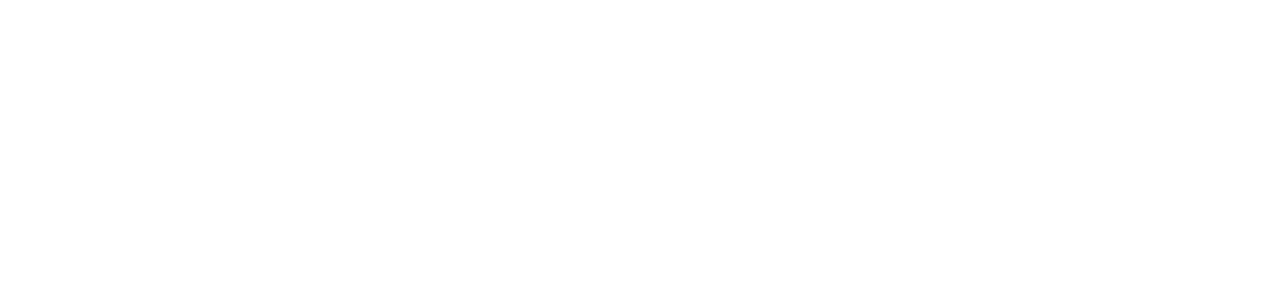
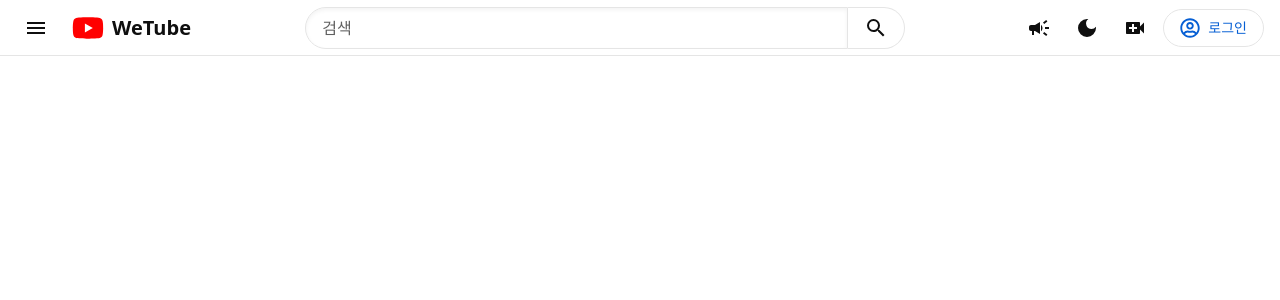
Before and after one commit to yerinchoi312-arch/lecture-wetube-frontend, a React (Vite) app: page / in a window 1280 px wide. Shown: the top 300 px of the page. Built offline with nearby package versions, Linux system fonts and the light colour scheme.

Commit message:
header 디자인 완료

```diff
--- a/src/components/Header.tsx
+++ b/src/components/Header.tsx
@@ -1,4 +1,125 @@
+import { twMerge } from "tailwind-merge";
+import { Link } from "react-router";
+import {
+    MdCampaign,
+    MdDarkMode,
+    MdMenu,
+    MdSearch,
+    MdVideoCall,
+} from "react-icons/md";
+import { FaRegUserCircle, FaYoutube } from "react-icons/fa";
+
 function Header() {
-    return<header></header>
+    return (
+        <header
+            className={twMerge(
+                ["fixed", "top-0", "left-0", "right-0", "h-header", "px-4"],
+                ["border-b", "border-divider"],
+                ["flex", "justify-between", "items-center"],
+                ["z-50"],
+            )}
+        >
+            <div className={twMerge(["flex", "items-center", "gap-4"])}>
+                <button
+                    className={twMerge([
+                        "p-2",
+                        "rounded-full",
+                        "hover:bg-text-default/10",
+                    ])}
+                >
+                    <MdMenu className={twMerge(["w-6", "h-6"])} />
+                </button>
+                <Link
+                    to={"/"}
+                    className={twMerge(["flex", "items-center", "gap-2"])}
+                >
+                    <FaYoutube
+                        className={twMerge(["w-8", "h-8", "text-primary-main"])}
+                    />
+                    <span className={twMerge(["text-xl", "font-bold"])}>
+                        WeTube
+                    </span>
+                </Link>
+            </div>
+            <div
+                className={twMerge(
+                    ["flex-1", "max-w-[600px]"],
+                    ["flex", "items-center"],
+                )}
+            >
+                <div className={twMerge(["flex", "w-full"])}>
+                    <input
+                        placeholder={"검색"}
+                        className={twMerge(
+                            ["w-full", "px-4", "py-2"],
+                            [
+                                "text-text-default",
+                                "placeholder:text-text-disabled",
+                            ],
+                            ["focus:outline-0", "focus:border-secondary-main"],
+                            [
+                                "border",
+                                "border-divider",
+                                "rounded-l-full",
+                                "shadow-inner",
+                            ],
+                        )}
+                    />
+                    <button
+                        className={twMerge(
+                            ["px-4", "py-2"],
+                            [
+                                "border",
+                                "border-l-0",
+                                "rounded-r-full",
+                                "border-divider",
+                            ],
+                        )}
+                    >
+                        <MdSearch className={twMerge(["w-6", "h-6"])} />
+                    </button>
+                </div>
+            </div>
+            <div className={twMerge(["flex", "items-center", "gap-2"])}>
+                <Link
+                    to={"/notices"}
+                    className={twMerge(
+                        ["flex", "items-center", "justify-center", "p-2"],
+                        ["rounded-full", "hover:bg-text-default/10"],
+                    )}
+                    title={"공지사항"}
+                >
+                    <MdCampaign className={twMerge(["w-6", "h-6"])} />
+                </Link>
+                <button
+                    className={twMerge(
+                        ["flex", "items-center", "justify-center", "p-2"],
+                        ["rounded-full", "hover:bg-text-default/10"],
+                    )}
+                    title={"다크 모드로 변경"}
+                >
+                    <MdDarkMode className={twMerge(["w-6", "h-6"])} />
+                </button>
+                <Link
+                    to={"/upload"}
+                    className={twMerge(
+                        ["flex", "items-center", "justify-center", "p-2"],
+                        ["rounded-full", "hover:bg-text-default/10"],
+                    )}
+                    title={"동영상 업로드"}
+                >
+                    <MdVideoCall className={twMerge(["w-6", "h-6"])} />
+                </Link>
+                <Link to={"/sign-in"}
+                className={twMerge(["flex","items-center","gap-2","px-4","py-2"],
+                    ["border","border-divider","rounded-full"],
+                    ["text-secondary-main","font-medium","hover:bg-secondary-main/10"],
+                )}>
+                    <FaRegUserCircle className={twMerge(["w-5", "h-5"])} />
+                    <span className={twMerge("text-sm")}>로그인</span>
+                </Link>
+            </div>
+        </header>
+    );
 }
-export default Header
+export default Header;
--- a/src/main.tsx
+++ b/src/main.tsx
@@ -1,6 +1,7 @@
 import { StrictMode } from 'react'
 import { createRoot } from 'react-dom/client'
 import App from './App.tsx'
+import "./styles/index.css"
 
 createRoot(document.getElementById('root')!).render(
   <StrictMode>
--- a/src/styles/index.css
+++ b/src/styles/index.css
@@ -2,74 +2,123 @@
 
 @custom-variant dark (&:where(.dark, .dark *));
 
-:root{
-    --bg-default:#fff;      /*CSS 변수 지정*/
-    --bg-paper:#ececec;
+:root {
+    /* Background */
+    --bg-default: #FFFFFF;
+    --bg-paper: #FFFFFF;
 
-    --text-default:rgba(0,0,0,0.87);
-    --text-disabled: rgba(0,0,0,0.38);
+    /* Text */
+    --text-default: #0F0F0F;
+    --text-disabled: #606060;
 
-    --divider:rgba(0,0,0,0.12);
+    /* Divider */
+    --divider: #E5E5E5;
+
+    --height-header: 56px;
 }
 
-.dark{
-    --bg-default:#121212;
-    --bg-paper:#4c4c4c;
+/* 다크 모드 (html class="dark" 일 때 적용) */
+.dark {
+    /* Background (Youtube Dark) */
+    --bg-default: #0F0F0F;
+    --bg-paper: #0F0F0F;
 
-    --text-default:#fff;
-    --text-disabled:rgba(255,255,255,0.5);
+    /* Text */
+    --text-default: #F1F1F1;
+    --text-disabled: #AAAAAA;
 
-    --divider:rgba(0,0,0,0.12);
+    /* Divider */
+    --divider: #3F3F3F;
 }
 
-@theme{
-    /*
-        '--color' 라고 하는 키워드를 붙여서 변수를 만들어주면
-        코드에서 사용가능한 컬러 클래스를 만들어줌
+/* 2. Tailwind v4 테마 설정 (@theme) */
+/* 여기서 정의한 변수들은 자동으로 bg-..., text-..., border-... 클래스로 생성됩니다. */
+@theme {
+    /* 사용법:
+       bg-background-default
+       text-primary-main
+       border-divider
     */
-    --color-background-default:var(--bg-default);
+
+    --height-header: var(--height-header);
+
+    /* --- 가변 색상 (다크모드 대응) --- */
+    --color-background-default: var(--bg-default);
     --color-background-paper: var(--bg-paper);
 
-    --color-text-default:var(--text-default);
-    --color-text-disabled:var(--text-disabled);
+    --color-text-default: var(--text-default);
+    --color-text-disabled: var(--text-disabled);
 
-    --color-divider:var(--divider);
+    --color-divider: var(--divider);
 
-    --color-primary-main:#ff8888;
-    --color-primary-light:rgb(255, 159, 159);
-    --color-primary-dark:rgb(178, 95, 95);
-    --color-primary-contrastText:rgb(0,0,0,0.87);
+    /* --- 고정 색상 (Static Palette) --- */
+    /* Primary (Youtube Red) */
+    --color-primary-main: #FF0000;
+    --color-primary-light: #FF4D4D;
+    --color-primary-dark: #CC0000;
+    --color-primary-contrastText: #FFFFFF;
 
-    --color-secondary-main: #f50057;
-    --color-secondary-light: rgb(247, 51, 120);
-    --color-secondary-dark: rgb(171, 0, 60);
-    --color-secondary-contrastText: #FFF;
+    /* Secondary (Youtube Blue) */
+    --color-secondary-main: #065FD4;
+    --color-secondary-light: #3EA6FF;
+    --color-secondary-dark: #003399;
+    --color-secondary-contrastText: #FFFFFF;
 
-    --color-error-main: #d32f2f;
-    --color-error-light: #ef5350;
-    --color-error-dark: #c62828;
-    --color-error-contrastText: #FFF;
+    /* Success */
+    --color-success-main: #2BA640;
+    --color-success-light: #4CAF50;
+    --color-success-dark: #1B5E20;
+    --color-success-contrastText: #FFFFFF;
 
-    --color-warning-main: #ed6c02;
-    --color-warning-light: #ff9800;
-    --color-warning-dark: #e65100;
-    --color-warning-contrastText: #fff;
+    /* Error */
+    --color-error-main: #D93025;
+    --color-error-light: #EF5350;
+    --color-error-dark: #C62828;
+    --color-error-contrastText: #FFFFFF;
 
-    --color-info-main: #0288d1;
-    --color-info-light: #03a9f4;
-    --color-info-dark: #01579b;
-    --color-info-contrastText: #fff;
+    /* Info */
+    --color-info-main: #0288D1;
+    --color-info-light: #03A9F4;
+    --color-info-dark: #01579B;
+    --color-info-contrastText: #FFFFFF;
 
-    --color-success-main: #2e7d32;
-    --color-success-light: #4caf50;
-    --color-success-dark: #1b5e20;
-    --color-success-contrastText: #fff;
+    /* Warning */
+    --color-warning-main: #ED6C02;
+    --color-warning-light: #FF9800;
+    --color-warning-dark: #E65100;
+    --color-warning-contrastText: #FFFFFF;
 }
 
-@layer base{
-    body{
+@layer base {
+    body {
         background-color: var(--bg-default);
         color: var(--text-default);
         font-size: 16px;
+        -webkit-font-smoothing: antialiased;
+        -moz-osx-font-smoothing: grayscale;
+    }
+
+    /* ✨ 핵심: 모든 요소의 기본 테두리 색상을 우리가 만든 divider 변수로 설정 */
+    *, ::after, ::before {
+        border-color: var(--divider);
+        border-style: solid; /* v4에서 가끔 border-style이 누락될 때 대비 */
     }
 }
+
+/* 스크롤바 커스텀 */
+::-webkit-scrollbar {
+    width: 8px;
+}
+
+::-webkit-scrollbar-track {
+    background: transparent;
+}
+
+::-webkit-scrollbar-thumb {
+    background: #717171;
+    border-radius: 4px;
+}
+
+::-webkit-scrollbar-thumb:hover {
+    background: #A0A0A0;
+}
```
